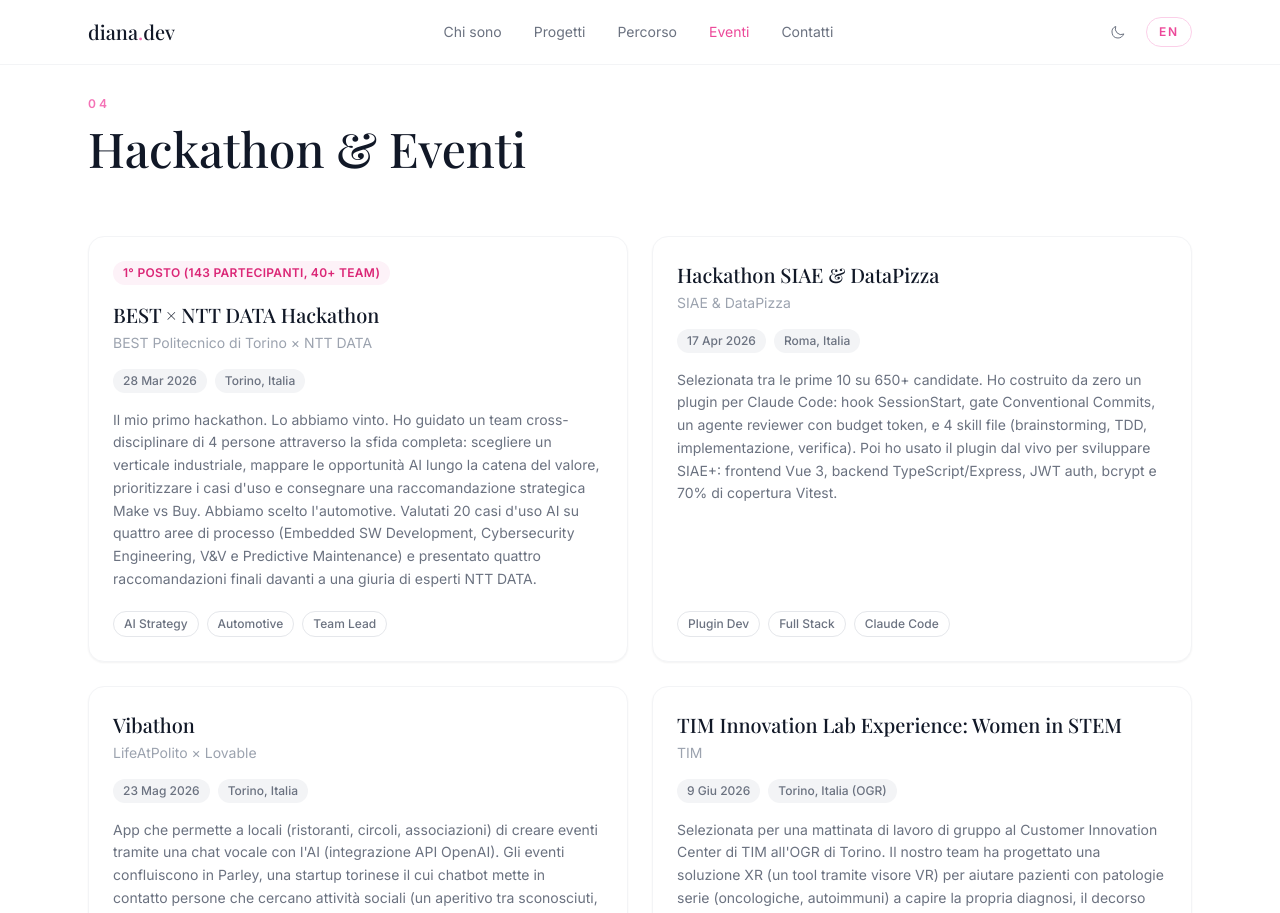
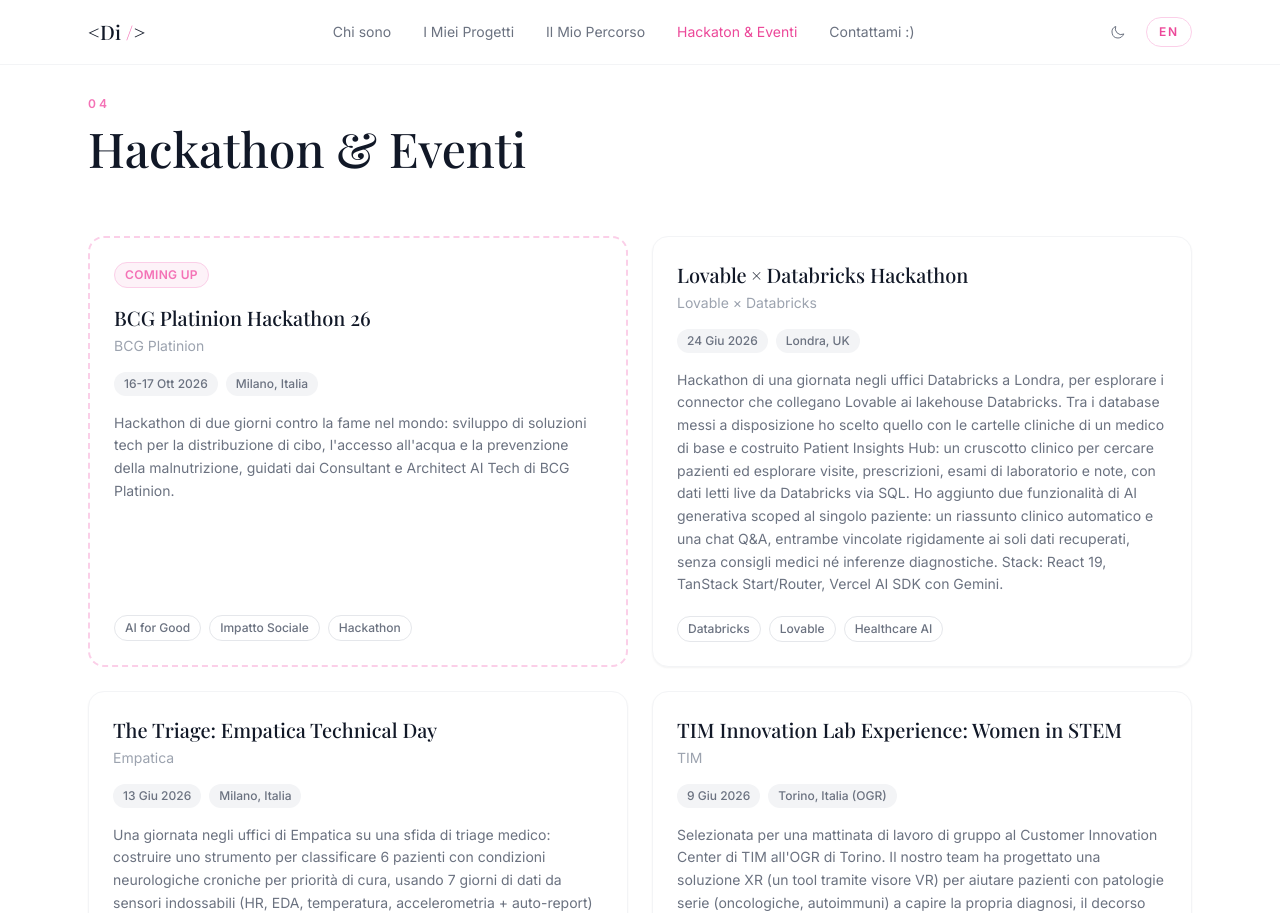
Before and after one commit to DianaHus/dianas_personal_page, a React (Vite) app: page /events in a window 1280 px wide. Shown: the top 913 px of the page. Built offline with nearby package versions, Linux system fonts and the light colour scheme; a web font is replaced by a local one.

Commit message:
small adjustments + addition of one upcoming hackaton

```diff
--- a/index.html
+++ b/index.html
@@ -14,7 +14,7 @@
     href="https://fonts.googleapis.com/css2?family=Playfair+Display:ital,wght@0,400;0,500;0,600;0,700;1,400&family=Inter:wght@300;400;500;600&display=swap"
     rel="stylesheet" />
 
-  <title>Diana — Portfolio</title>
+  <title>Just Call Me "Di"</title>
 </head>
 
 <body>
--- a/src/components/Navbar/Navbar.tsx
+++ b/src/components/Navbar/Navbar.tsx
@@ -36,7 +36,7 @@ export function Navbar() {
           end
           className="font-serif text-xl font-medium text-gray-900 dark:text-gray-100 hover:opacity-70 transition-opacity"
         >
-          diana<span className="text-pink-400">.</span>dev
+          &lt;Di <span className="text-pink-400">/</span>&gt;
         </NavLink>
 
         {/* Nav links — visibili solo su desktop (nascosti su mobile con md:flex).
--- a/src/i18n/en.ts
+++ b/src/i18n/en.ts
@@ -60,11 +60,11 @@ export interface Translations {
 // =============================================================================
 export const en: Translations = {
   nav: {
-    about: 'About',
-    projects: 'Projects',
-    experience: 'Experience',
-    events: 'Events',
-    contacts: 'Contacts',
+    about: 'About Me',
+    projects: 'My Projects',
+    experience: 'My Experience',
+    events: 'Hackatons & Events',
+    contacts: 'Contact me :)',
   },
 
   hero: {
@@ -251,14 +251,55 @@ export const en: Translations = {
     title: 'Hackathons & Events',
     items: [
       {
-        date: '28 Mar 2026',
-        title: 'BEST × NTT DATA Hackathon',
-        organizer: 'BEST Politecnico di Torino × NTT DATA',
+        date: '16-17 Oct 2026',
+        title: 'BCG Platinion Hackathon 26',
+        organizer: 'BCG Platinion',
+        location: 'Milan, Italy',
+        result: null,
+        description:
+          'Upcoming two-day hackathon focused on fighting world hunger: building tech solutions for food distribution, water access, and malnutrition prevention, guided by BCG Platinion AI Tech Consultants and Architects.',
+        tags: ['AI for Good', 'Social Impact', 'Hackathon'],
+        upcoming: true,
+      },
+      {
+        date: '24 Jun 2026',
+        title: 'Lovable × Databricks Hackathon',
+        organizer: 'Lovable × Databricks',
+        location: 'London, UK',
+        result: null,
+        description:
+          "One-day hackathon at Databricks' London office to explore the connectors linking Lovable to Databricks lakehouses. Among the databases provided, I picked the one with a GP's patient records and built Patient Insights Hub: a clinical dashboard to search patients and explore encounters, prescriptions, lab results, and notes, with data read live from Databricks via SQL. I added two generative AI features scoped to a single patient: an automatic clinical summary and a Q&A chat, both strictly constrained to the retrieved data only, with no medical advice or diagnostic inference. Stack: React 19, TanStack Start/Router, Vercel AI SDK with Gemini.",
+        tags: ['Databricks', 'Lovable', 'Healthcare AI'],
+      },
+      {
+        date: '13 Jun 2026',
+        title: 'The Triage: Empatica Technical Day',
+        organizer: 'Empatica',
+        location: 'Milan, Italy',
+        result: null,
+        description:
+          "A day at Empatica's offices working on a medical triage challenge: build a tool to rank 6 patients with chronic neurological conditions by care priority, using 7 days of wearable sensor data (HR, EDA, temperature, accelerometry + self-reports) fetched via REST API. Our team built a nurse-facing web app and delivered a strong presentation. Great team coordination: some of the most enjoyable collaborative work I've had.",
+        tags: ['Healthcare', 'Data Analysis', 'Wearables'],
+      },
+      {
+        date: '9 Jun 2026',
+        title: 'TIM Innovation Lab Experience: Women in STEM',
+        organizer: 'TIM',
+        location: 'Turin, Italy (OGR)',
+        result: null,
+        description:
+          "Selected for a morning of group work at TIM's Customer Innovation Center at OGR Turin. Our team designed an XR solution (a VR headset tool) to help patients with serious conditions (oncological, autoimmune) understand their diagnosis, treatment journey, and what to expect at each stage. The solution was praised as genuinely innovative by TIM's team.",
+        tags: ['XR / VR', 'Healthcare', 'Women in STEM'],
+      },
+      {
+        date: '23 May 2026',
+        title: 'Vibathon',
+        organizer: 'LifeAtPolito × Lovable',
         location: 'Turin, Italy',
-        result: '1st Place (143 participants, 40+ teams)',
+        result: null,
         description:
-          'My first hackathon. We won it. Led a cross-disciplinary team of 4 through the full challenge: pick an industry vertical, map AI opportunities across its value chain, score and prioritise use cases, and deliver a Make vs Buy strategic recommendation. We chose automotive. Evaluated 20 AI use cases across four process areas (Embedded SW Development, Cybersecurity Engineering, V&V, and Predictive Maintenance) and presented four final recommendations before a jury of NTT DATA experts.',
-        tags: ['AI Strategy', 'Automotive', 'Team Lead'],
+          'Built an app that lets local venues (restaurants, clubs, associations) create events through a voice AI chat (OpenAI API integration). Events flow into Parley, a Turin-based startup whose chatbot connects users looking for social activities (aperitivo with strangers, a tennis match, a study group) to what\'s happening nearby. Proud of the work even though we didn\'t place.',
+        tags: ['Voice AI', 'OpenAI', 'Social'],
       },
       {
         date: '17 Apr 2026',
@@ -271,44 +312,14 @@ export const en: Translations = {
         tags: ['Plugin Dev', 'Full Stack', 'Claude Code'],
       },
       {
-        date: '23 May 2026',
-        title: 'Vibathon',
-        organizer: 'LifeAtPolito × Lovable',
+        date: '28 Mar 2026',
+        title: 'BEST × NTT DATA Hackathon',
+        organizer: 'BEST Politecnico di Torino × NTT DATA',
         location: 'Turin, Italy',
-        result: null,
+        result: '1st Place (143 participants, 40+ teams)',
         description:
-          'Built an app that lets local venues (restaurants, clubs, associations) create events through a voice AI chat (OpenAI API integration). Events flow into Parley, a Turin-based startup whose chatbot connects users looking for social activities (aperitivo with strangers, a tennis match, a study group) to what\'s happening nearby. Proud of the work even though we didn\'t place.',
-        tags: ['Voice AI', 'OpenAI', 'Social'],
-      },
-      {
-        date: '9 Jun 2026',
-        title: 'TIM Innovation Lab Experience: Women in STEM',
-        organizer: 'TIM',
-        location: 'Turin, Italy (OGR)',
-        result: null,
-        description:
-          "Selected for a morning of group work at TIM's Customer Innovation Center at OGR Turin. Our team designed an XR solution (a VR headset tool) to help patients with serious conditions (oncological, autoimmune) understand their diagnosis, treatment journey, and what to expect at each stage. The solution was praised as genuinely innovative by TIM's team.",
-        tags: ['XR / VR', 'Healthcare', 'Women in STEM'],
-      },
-      {
-        date: '13 Jun 2026',
-        title: 'The Triage: Empatica Technical Day',
-        organizer: 'Empatica',
-        location: 'Milan, Italy',
-        result: null,
-        description:
-          "A day at Empatica's offices working on a medical triage challenge: build a tool to rank 6 patients with chronic neurological conditions by care priority, using 7 days of wearable sensor data (HR, EDA, temperature, accelerometry + self-reports) fetched via REST API. Our team built a nurse-facing web app and delivered a strong presentation. Great team coordination: some of the most enjoyable collaborative work I've had.",
-        tags: ['Healthcare', 'Data Analysis', 'Wearables'],
-      },
-      {
-        date: '24 Jun 2026',
-        title: 'Lovable × Databricks Hackathon',
-        organizer: 'Lovable × Databricks',
-        location: 'London, UK',
-        result: null,
-        description:
-          "One-day hackathon at Databricks' London office to explore the connectors linking Lovable to Databricks lakehouses. Among the databases provided, I picked the one with a GP's patient records and built Patient Insights Hub: a clinical dashboard to search patients and explore encounters, prescriptions, lab results, and notes, with data read live from Databricks via SQL. I added two generative AI features scoped to a single patient: an automatic clinical summary and a Q&A chat, both strictly constrained to the retrieved data only, with no medical advice or diagnostic inference. Stack: React 19, TanStack Start/Router, Vercel AI SDK with Gemini.",
-        tags: ['Databricks', 'Lovable', 'Healthcare AI'],
+          'My first hackathon. We won it. Led a cross-disciplinary team of 4 through the full challenge: pick an industry vertical, map AI opportunities across its value chain, score and prioritise use cases, and deliver a Make vs Buy strategic recommendation. We chose automotive. Evaluated 20 AI use cases across four process areas (Embedded SW Development, Cybersecurity Engineering, V&V, and Predictive Maintenance) and presented four final recommendations before a jury of NTT DATA experts.',
+        tags: ['AI Strategy', 'Automotive', 'Team Lead'],
       },
     ],
   },
--- a/src/i18n/it.ts
+++ b/src/i18n/it.ts
@@ -6,10 +6,10 @@ import type { Translations } from './en'
 export const it: Translations = {
   nav: {
     about: 'Chi sono',
-    projects: 'Progetti',
-    experience: 'Percorso',
-    events: 'Eventi',
-    contacts: 'Contatti',
+    projects: 'I Miei Progetti',
+    experience: 'Il Mio Percorso',
+    events: 'Hackaton & Eventi',
+    contacts: 'Contattami :)',
   },
 
   hero: {
@@ -196,14 +196,55 @@ export const it: Translations = {
     title: 'Hackathon & Eventi',
     items: [
       {
-        date: '28 Mar 2026',
-        title: 'BEST × NTT DATA Hackathon',
-        organizer: 'BEST Politecnico di Torino × NTT DATA',
+        date: '16-17 Ott 2026',
+        title: 'BCG Platinion Hackathon 26',
+        organizer: 'BCG Platinion',
+        location: 'Milano, Italia',
+        result: null,
+        description:
+          'Hackathon di due giorni contro la fame nel mondo: sviluppo di soluzioni tech per la distribuzione di cibo, l\'accesso all\'acqua e la prevenzione della malnutrizione, guidati dai Consultant e Architect AI Tech di BCG Platinion.',
+        tags: ['AI for Good', 'Impatto Sociale', 'Hackathon'],
+        upcoming: true,
+      },
+      {
+        date: '24 Giu 2026',
+        title: 'Lovable × Databricks Hackathon',
+        organizer: 'Lovable × Databricks',
+        location: 'Londra, UK',
+        result: null,
+        description:
+          'Hackathon di una giornata negli uffici Databricks a Londra, per esplorare i connector che collegano Lovable ai lakehouse Databricks. Tra i database messi a disposizione ho scelto quello con le cartelle cliniche di un medico di base e costruito Patient Insights Hub: un cruscotto clinico per cercare pazienti ed esplorare visite, prescrizioni, esami di laboratorio e note, con dati letti live da Databricks via SQL. Ho aggiunto due funzionalità di AI generativa scoped al singolo paziente: un riassunto clinico automatico e una chat Q&A, entrambe vincolate rigidamente ai soli dati recuperati, senza consigli medici né inferenze diagnostiche. Stack: React 19, TanStack Start/Router, Vercel AI SDK con Gemini.',
+        tags: ['Databricks', 'Lovable', 'Healthcare AI'],
+      },
+      {
+        date: '13 Giu 2026',
+        title: 'The Triage: Empatica Technical Day',
+        organizer: 'Empatica',
+        location: 'Milano, Italia',
+        result: null,
+        description:
+          'Una giornata negli uffici di Empatica su una sfida di triage medico: costruire uno strumento per classificare 6 pazienti con condizioni neurologiche croniche per priorità di cura, usando 7 giorni di dati da sensori indossabili (HR, EDA, temperatura, accelerometria + auto-report) recuperati via REST API. Il nostro team ha sviluppato una web app per infermieri e tenuto una presentazione convincente. Coordinamento di squadra ottimo: uno dei lavori collaborativi più belli che abbia fatto.',
+        tags: ['Healthcare', 'Data Analysis', 'Wearables'],
+      },
+      {
+        date: '9 Giu 2026',
+        title: 'TIM Innovation Lab Experience: Women in STEM',
+        organizer: 'TIM',
+        location: 'Torino, Italia (OGR)',
+        result: null,
+        description:
+          'Selezionata per una mattinata di lavoro di gruppo al Customer Innovation Center di TIM all\'OGR di Torino. Il nostro team ha progettato una soluzione XR (un tool tramite visore VR) per aiutare pazienti con patologie serie (oncologiche, autoimmuni) a capire la propria diagnosi, il decorso della malattia e cosa aspettarsi in ogni fase. La soluzione è stata definita genuinamente innovativa dal team TIM.',
+        tags: ['XR / VR', 'Healthcare', 'Women in STEM'],
+      },
+      {
+        date: '23 Mag 2026',
+        title: 'Vibathon',
+        organizer: 'LifeAtPolito × Lovable',
         location: 'Torino, Italia',
-        result: '1° Posto (143 partecipanti, 40+ team)',
+        result: null,
         description:
-          'Il mio primo hackathon. Lo abbiamo vinto. Ho guidato un team cross-disciplinare di 4 persone attraverso la sfida completa: scegliere un verticale industriale, mappare le opportunità AI lungo la catena del valore, prioritizzare i casi d\'uso e consegnare una raccomandazione strategica Make vs Buy. Abbiamo scelto l\'automotive. Valutati 20 casi d\'uso AI su quattro aree di processo (Embedded SW Development, Cybersecurity Engineering, V&V e Predictive Maintenance) e presentato quattro raccomandazioni finali davanti a una giuria di esperti NTT DATA.',
-        tags: ['AI Strategy', 'Automotive', 'Team Lead'],
+          'App che permette a locali (ristoranti, circoli, associazioni) di creare eventi tramite una chat vocale con l\'AI (integrazione API OpenAI). Gli eventi confluiscono in Parley, una startup torinese il cui chatbot mette in contatto persone che cercano attività sociali (un aperitivo tra sconosciuti, una partita a tennis, un gruppo studio) con quello che succede vicino a loro. Fiera del lavoro fatto anche se non siamo arrivate in cima.',
+        tags: ['Voice AI', 'OpenAI', 'Social'],
       },
       {
         date: '17 Apr 2026',
@@ -216,44 +257,14 @@ export const it: Translations = {
         tags: ['Plugin Dev', 'Full Stack', 'Claude Code'],
       },
       {
-        date: '23 Mag 2026',
-        title: 'Vibathon',
-        organizer: 'LifeAtPolito × Lovable',
+        date: '28 Mar 2026',
+        title: 'BEST × NTT DATA Hackathon',
+        organizer: 'BEST Politecnico di Torino × NTT DATA',
         location: 'Torino, Italia',
-        result: null,
+        result: '1° Posto (143 partecipanti, 40+ team)',
         description:
-          'App che permette a locali (ristoranti, circoli, associazioni) di creare eventi tramite una chat vocale con l\'AI (integrazione API OpenAI). Gli eventi confluiscono in Parley, una startup torinese il cui chatbot mette in contatto persone che cercano attività sociali (un aperitivo tra sconosciuti, una partita a tennis, un gruppo studio) con quello che succede vicino a loro. Fiera del lavoro fatto anche se non siamo arrivate in cima.',
-        tags: ['Voice AI', 'OpenAI', 'Social'],
-      },
-      {
-        date: '9 Giu 2026',
-        title: 'TIM Innovation Lab Experience: Women in STEM',
-        organizer: 'TIM',
-        location: 'Torino, Italia (OGR)',
-        result: null,
-        description:
-          'Selezionata per una mattinata di lavoro di gruppo al Customer Innovation Center di TIM all\'OGR di Torino. Il nostro team ha progettato una soluzione XR (un tool tramite visore VR) per aiutare pazienti con patologie serie (oncologiche, autoimmuni) a capire la propria diagnosi, il decorso della malattia e cosa aspettarsi in ogni fase. La soluzione è stata definita genuinamente innovativa dal team TIM.',
-        tags: ['XR / VR', 'Healthcare', 'Women in STEM'],
-      },
-      {
-        date: '13 Giu 2026',
-        title: 'The Triage: Empatica Technical Day',
-        organizer: 'Empatica',
-        location: 'Milano, Italia',
-        result: null,
-        description:
-          'Una giornata negli uffici di Empatica su una sfida di triage medico: costruire uno strumento per classificare 6 pazienti con condizioni neurologiche croniche per priorità di cura, usando 7 giorni di dati da sensori indossabili (HR, EDA, temperatura, accelerometria + auto-report) recuperati via REST API. Il nostro team ha sviluppato una web app per infermieri e tenuto una presentazione convincente. Coordinamento di squadra ottimo: uno dei lavori collaborativi più belli che abbia fatto.',
-        tags: ['Healthcare', 'Data Analysis', 'Wearables'],
-      },
-      {
-        date: '24 Giu 2026',
-        title: 'Lovable × Databricks Hackathon',
-        organizer: 'Lovable × Databricks',
-        location: 'Londra, UK',
-        result: null,
-        description:
-          'Hackathon di una giornata negli uffici Databricks a Londra, per esplorare i connector che collegano Lovable ai lakehouse Databricks. Tra i database messi a disposizione ho scelto quello con le cartelle cliniche di un medico di base e costruito Patient Insights Hub: un cruscotto clinico per cercare pazienti ed esplorare visite, prescrizioni, esami di laboratorio e note, con dati letti live da Databricks via SQL. Ho aggiunto due funzionalità di AI generativa scoped al singolo paziente: un riassunto clinico automatico e una chat Q&A, entrambe vincolate rigidamente ai soli dati recuperati, senza consigli medici né inferenze diagnostiche. Stack: React 19, TanStack Start/Router, Vercel AI SDK con Gemini.',
-        tags: ['Databricks', 'Lovable', 'Healthcare AI'],
+          'Il mio primo hackathon. Lo abbiamo vinto. Ho guidato un team cross-disciplinare di 4 persone attraverso la sfida completa: scegliere un verticale industriale, mappare le opportunità AI lungo la catena del valore, prioritizzare i casi d\'uso e consegnare una raccomandazione strategica Make vs Buy. Abbiamo scelto l\'automotive. Valutati 20 casi d\'uso AI su quattro aree di processo (Embedded SW Development, Cybersecurity Engineering, V&V e Predictive Maintenance) e presentato quattro raccomandazioni finali davanti a una giuria di esperti NTT DATA.',
+        tags: ['AI Strategy', 'Automotive', 'Team Lead'],
       },
     ],
   },
```
